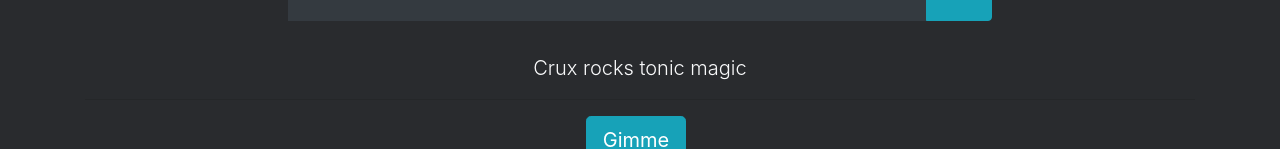
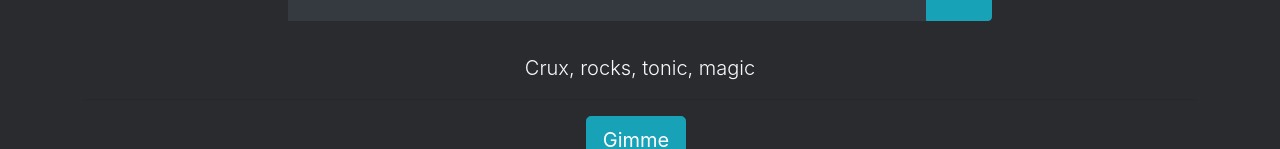
Before and after one commit to jcherven/crux, a React (Create React App) app in the folder client/: page / in a window 1280 px wide. Shown: the part 233-382 px from the top of the page. Built offline with nearby package versions, Linux system fonts and the light colour scheme.

Commit message:
try this build config

```diff
--- a/client/src/components/layout/CronWrapper.js
+++ b/client/src/components/layout/CronWrapper.js
@@ -43,7 +43,7 @@ class CronWrapper extends Component {
                 <div className="">
                 </div>
                 <p className="lead">
-                  Crux rocks tonic magic
+                  Crux, rocks, tonic, magic
                 </p>
                 <hr />
                 <a
--- a/client/src/components/layout/Navbar.js
+++ b/client/src/components/layout/Navbar.js
@@ -18,7 +18,7 @@ class Navbar extends Component {
   }
 
   render() {
-    const { isAuthenticated, user } = this.props.auth;
+    const { isAuthenticated } = this.props.auth;
 
     /**
      *
```
Also changed, not shown: package.json (+6 -1 lines).
